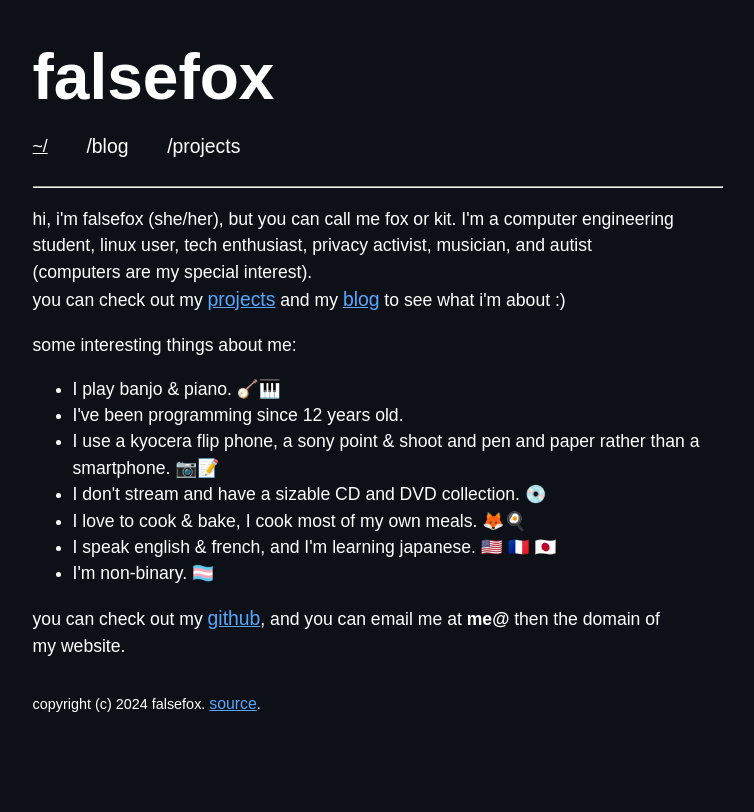
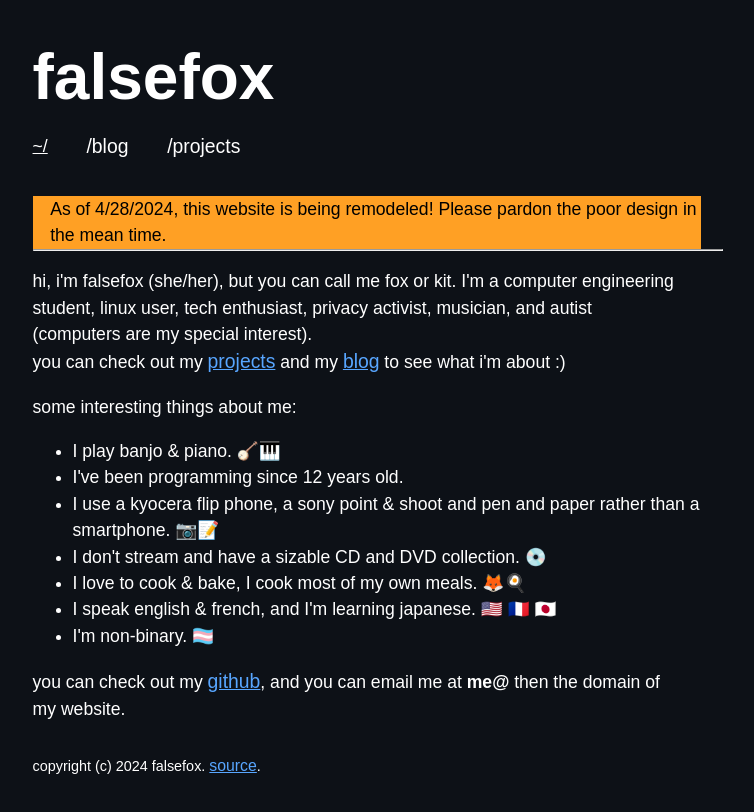
Before and after one commit to false-fox/blog, an Astro site: page / in a window 1280 px wide. Shown: the whole page, without its empty margins (262-1016 px from the left). Built offline with nearby package versions, Linux system fonts and the light colour scheme; Astro itself is replaced by a stand-in of ours; a web font is replaced by a local one.

Commit message:
update projects and header

```diff
--- a/src/components/Header.astro
+++ b/src/components/Header.astro
@@ -5,6 +5,7 @@
     <p><a id="blog_nav" class="left" href="/blog">/blog</a></p>
     <p><a id="projects_nav" class="left" href="/projects">/projects</a></p>
   </div>
+  <p id="construction">As of 4/28/2024, this website is being remodeled! Please pardon the poor design in the mean time.</p>
   <hr />
 </main>
 <script is:inline>
@@ -56,4 +57,13 @@ switch (window.location.pathname.split("/")[1]) {
       margin-left: 2em;
     }
   }
+  #construction {
+    background-color: rgb(255, 160, 36);
+    padding-left: 1em;
+    color: rgb(0, 0, 0);
+    margin-bottom: 0px;
+  }
+  hr {
+    margin-top: 0px
+  }
 </style>
--- a/src/components/Project.astro
+++ b/src/components/Project.astro
@@ -26,11 +26,7 @@ const { name, url, image, description } = Astro.props;
         column-gap: 1em;
     }
 
-    footer {
-        position: absolute;
-        bottom: 0px;
-        padding-top: 1em;
-        padding-bottom: 1em;
-        font-size: 0.8em;
+    p {
+        margin: 0px;
     }
 </style>
```
